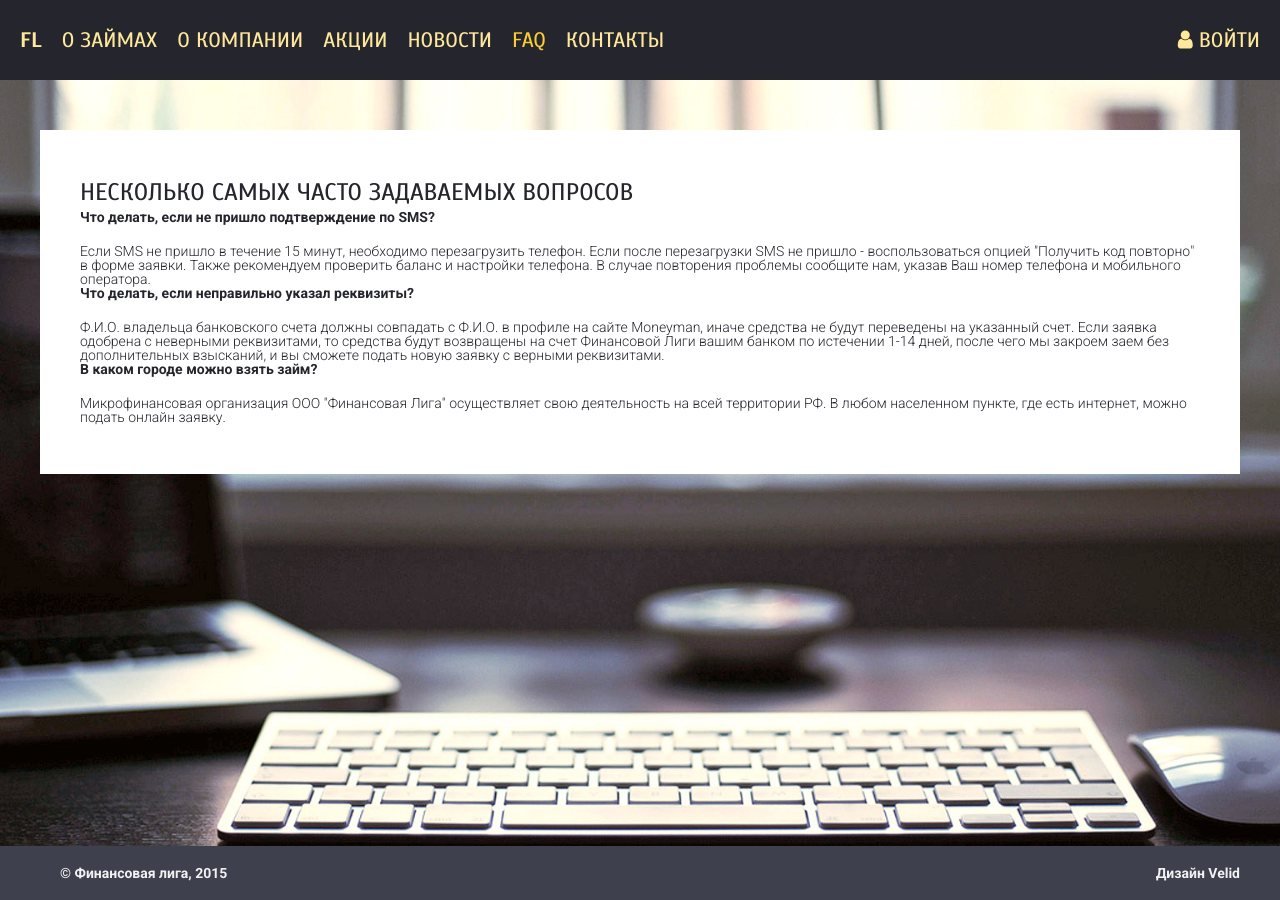
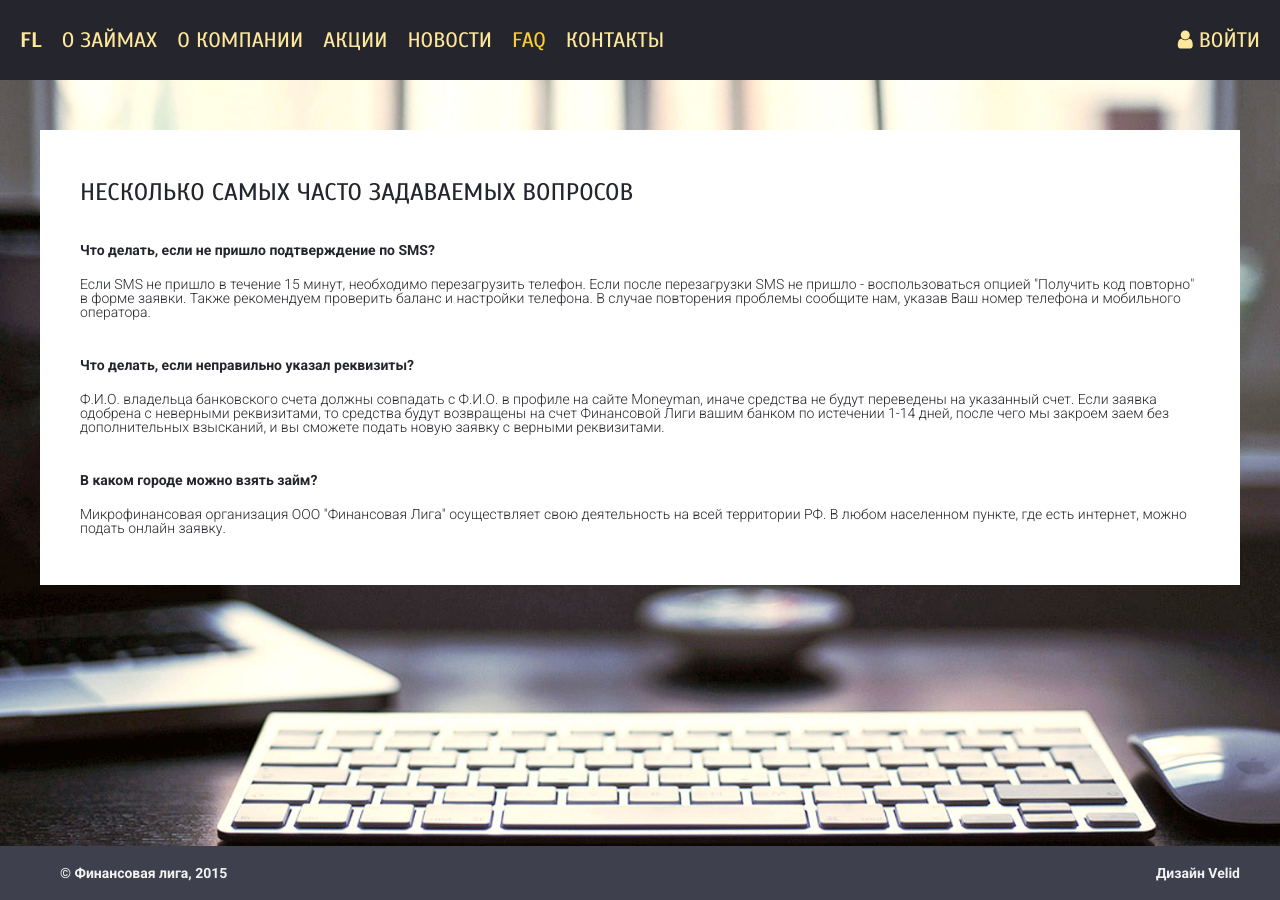
Before and after one commit to krupnov/mf-static, a Jekyll site: the page built from faq.md, in a window 1280 px wide. Built offline with Jekyll 4.4.1, drawn with Linux system fonts in a browser that asks for light colours; nearby versions of some CDN libraries; library files that are not in the unit come from our copies.

Commit message:
edit styles for faq page

```diff
--- a/css/app/pages.css
+++ b/css/app/pages.css
@@ -9,5 +9,5 @@ body.page-content {
 	background-size: cover;
 }
 
-div.page div.text div.faq-text h2 { margin-top: 39px; }
-div.page div.text div.faq-text p { padding-top: 9px; }
+div.faq-text h2 { margin-top: 39px; }
+div.faq-text p { padding-top: 9px; }
```
